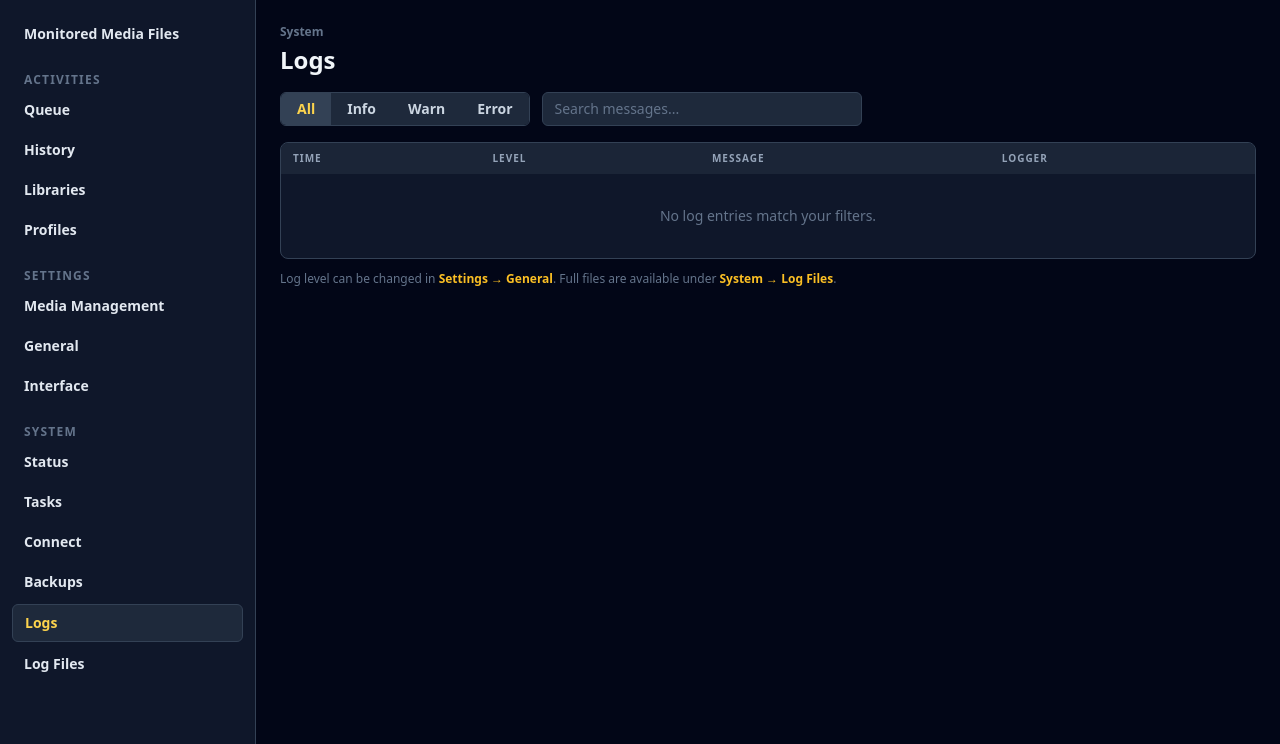
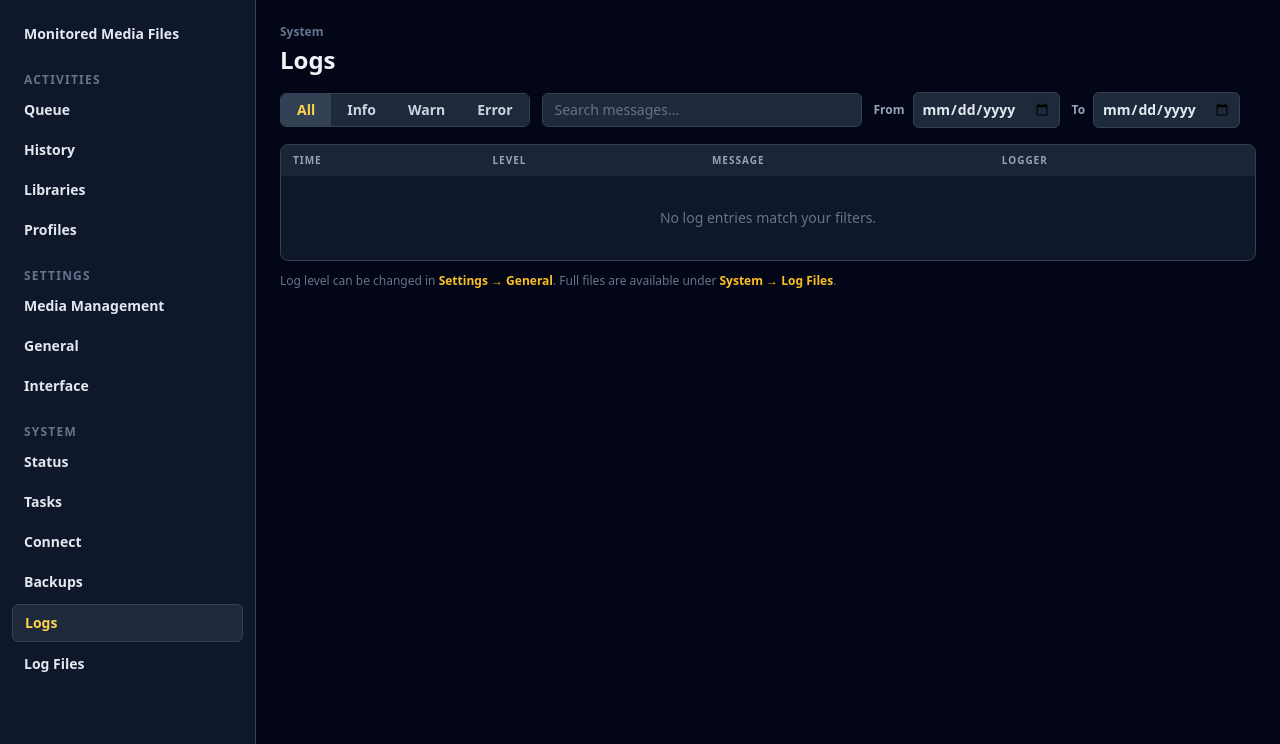
Before and after one commit to aitorti/thresherr, a FastAPI app: page /system/logs in a window 1280 px wide. Shown: the part 56-800 px from the top of the page. Run offline with FastAPI, Linux system fonts and the light colour scheme; data that the repository does not hold is empty; parts of the project's set-up code (start-up, migrations or seed data) failed here and were passed over; some libraries are stand-ins or nearby versions.

Commit message:
feat(logs): date range filters on System -> Logs (Europe/Madrid)
- from_date/to_date inputs (YYYY-MM-DD) interpreted in Europe/Madrid and
  translated to naive-UTC bounds for the query (tzdata available in the
  container; degraded to ignored filter when the zone db is missing)
- HTMX: changing a date reloads the rows keeping level/search/other date;
  search input and Load-more also preserve the date range; level tabs and
  a 'clear dates' link keep/clear the range
- route no longer calls compute_global_stats (template never rendered the
  stats — third audit leftover fully closed)
- i18n en/es +3 keys (logs.from_date/to_date/clear_dates)

```diff
--- a/app/i18n/en.json
+++ b/app/i18n/en.json
@@ -382,5 +382,8 @@
   "connect.err.events_required": "Select at least one event.",
   "connect.err.telegram_fields": "Bot token and chat ID are required for Telegram.",
   "connect.err.url_invalid": "A valid http(s) URL is required for webhooks.",
-  "connect.err.script_required": "A script path is required."
+  "connect.err.script_required": "A script path is required.",
+  "logs.from_date": "From",
+  "logs.to_date": "To",
+  "logs.clear_dates": "Clear dates"
 }
--- a/app/i18n/es.json
+++ b/app/i18n/es.json
@@ -382,5 +382,8 @@
   "connect.err.events_required": "Selecciona al menos un evento.",
   "connect.err.telegram_fields": "El token del bot y el ID del chat son obligatorios para Telegram.",
   "connect.err.url_invalid": "Se requiere una URL http(s) válida para webhooks.",
-  "connect.err.script_required": "La ruta del script es obligatoria."
+  "connect.err.script_required": "La ruta del script es obligatoria.",
+  "logs.from_date": "Desde",
+  "logs.to_date": "Hasta",
+  "logs.clear_dates": "Quitar fechas"
 }
--- a/app/main.py
+++ b/app/main.py
@@ -2006,16 +2006,47 @@ def has_und_language(media: models.MediaFile, fresh: bool = False) -> bool:
 LOGS_PER_PAGE = 50
 
 
+def _madrid_day_bounds(date_str: str) -> tuple[datetime, datetime] | None:
+    """
+    'YYYY-MM-DD' in Europe/Madrid -> (start_utc_naive, end_utc_naive_exclusive).
+    Returns None when the string is invalid or the zone database is
+    unavailable (the filter is then ignored, never crashes).
+    """
+    try:
+        from datetime import timezone as _dt_timezone
+        from zoneinfo import ZoneInfo
+
+        day = datetime.strptime(date_str, "%Y-%m-%d")
+        tz = ZoneInfo("Europe/Madrid")
+        start = day.replace(tzinfo=tz).astimezone(_dt_timezone.utc).replace(tzinfo=None)
+        end = (
+            (day + timedelta(days=1))
+            .replace(tzinfo=tz)
+            .astimezone(_dt_timezone.utc)
+            .replace(tzinfo=None)
+        )
+        return start, end
+    except Exception:
+        return None
+
+
 @app.get("/system/logs", response_class=HTMLResponse)
 async def system_logs(
     request: Request,
     level: str = "all",
     q: str = "",
+    from_date: str = "",
+    to_date: str = "",
     page: int = 1,
     db: Session = Depends(get_db),
 ):
-    """System -> Logs: paginated table with level filter and text search."""
-    stats = compute_global_stats(db)
+    """System -> Logs: paginated table with level filter, text search and
+    date range (from_date/to_date, interpreted in Europe/Madrid)."""
+    # Normalize: only keep parseable dates so echoed inputs stay clean.
+    from_ok = _madrid_day_bounds(from_date) is not None
+    to_ok = _madrid_day_bounds(to_date) is not None
+    from_date = from_date if from_ok else ""
+    to_date = to_date if to_ok else ""
 
     query = db.query(models.Log)
     if level != "all":
@@ -2025,6 +2056,12 @@ async def system_logs(
             query = query.filter(models.Log.level == level.upper())
     if q:
         query = query.filter(models.Log.message.ilike(f"%{q}%"))
+    if from_date:
+        start, _end = _madrid_day_bounds(from_date)
+        query = query.filter(models.Log.time >= start)
+    if to_date:
+        _start, end = _madrid_day_bounds(to_date)
+        query = query.filter(models.Log.time < end)
 
     total = query.count()
     logs = (
@@ -2043,10 +2080,11 @@ async def system_logs(
         request=request,
         name=template_name,
         db=db,
-        **stats,
         logs=logs,
         level=level,
         q=q,
+        from_date=from_date,
+        to_date=to_date,
         page=page,
         has_more=has_more,
     )
--- a/app/templates/_log_rows.html
+++ b/app/templates/_log_rows.html
@@ -35,7 +35,7 @@
   <td colspan="4" class="py-3 text-center">
     <button
       class="px-4 py-1.5 rounded-md bg-slate-800 border border-slate-700 text-sm text-amber-300 font-semibold hover:bg-slate-700 transition-colors"
-      hx-get="/system/logs?level={{ level }}&q={{ q|urlencode }}&page={{ page + 1 }}"
+      hx-get="/system/logs?level={{ level }}&q={{ q|urlencode }}&page={{ page + 1 }}{% if from_date %}&from_date={{ from_date }}{% endif %}{% if to_date %}&to_date={{ to_date }}{% endif %}"
       hx-target="this"
       hx-swap="outerHTML">
       {{ t('logs.load_more') }}
--- a/app/templates/system_logs.html
+++ b/app/templates/system_logs.html
@@ -6,15 +6,15 @@
   <div class="text-xs text-slate-500 font-semibold mb-1">{{ t('nav.system') }}</div>
   <h1 class="text-2xl font-extrabold text-slate-100 mb-4">{{ t('logs.title') }}</h1>
 
-  <!-- Level filter tabs + search -->
+    <!-- Level filter tabs + search + date range -->
   <div class="flex flex-wrap items-center gap-3 mb-4">
     <div class="flex rounded-md overflow-hidden border border-slate-700">
       {% for key, label in [('all', 'logs.filter_all'), ('info', 'logs.filter_info'), ('warn', 'logs.filter_warn'), ('error', 'logs.filter_error')] %}
         {% if level == key %}
-          <a href="/system/logs?level={{ key }}&q={{ q|urlencode }}"
+          <a href="/system/logs?level={{ key }}&q={{ q|urlencode }}{% if from_date %}&from_date={{ from_date }}{% endif %}{% if to_date %}&to_date={{ to_date }}{% endif %}"
              class="px-4 py-1.5 text-sm font-semibold bg-slate-700 text-amber-300">{{ t(label) }}</a>
         {% else %}
-          <a href="/system/logs?level={{ key }}&q={{ q|urlencode }}"
+          <a href="/system/logs?level={{ key }}&q={{ q|urlencode }}{% if from_date %}&from_date={{ from_date }}{% endif %}{% if to_date %}&to_date={{ to_date }}{% endif %}"
              class="px-4 py-1.5 text-sm font-semibold bg-slate-800 text-slate-300 hover:bg-slate-700 transition-colors">{{ t(label) }}</a>
         {% endif %}
       {% endfor %}
@@ -31,7 +31,29 @@
       hx-trigger="keyup changed delay:400ms"
       hx-target="#log-table"
       hx-swap="innerHTML"
+      hx-include="#log-from, #log-to"
       hx-push-url="true">
+
+    <label class="flex items-center gap-2 text-xs font-semibold text-slate-400">
+      {{ t('logs.from_date') }}
+      <input id="log-from" type="date" name="from_date" value="{{ from_date }}"
+             class="px-2 py-1.5 rounded-md bg-slate-800 border border-slate-700 text-sm text-slate-200 focus:outline-none focus:border-amber-500"
+             hx-get="/system/logs?level={{ level }}" hx-vals='{"page": 1}'
+             hx-trigger="change" hx-target="#log-table" hx-swap="innerHTML"
+             hx-include="#log-to" hx-push-url="true">
+    </label>
+    <label class="flex items-center gap-2 text-xs font-semibold text-slate-400">
+      {{ t('logs.to_date') }}
+      <input id="log-to" type="date" name="to_date" value="{{ to_date }}"
+             class="px-2 py-1.5 rounded-md bg-slate-800 border border-slate-700 text-sm text-slate-200 focus:outline-none focus:border-amber-500"
+             hx-get="/system/logs?level={{ level }}" hx-vals='{"page": 1}'
+             hx-trigger="change" hx-target="#log-table" hx-swap="innerHTML"
+             hx-include="#log-from" hx-push-url="true">
+    </label>
+    {% if from_date or to_date %}
+      <a href="/system/logs?level={{ level }}&q={{ q|urlencode }}"
+         class="text-xs font-semibold text-slate-400 hover:text-amber-300 underline">✕ {{ t('logs.clear_dates') }}</a>
+    {% endif %}
   </div>
 
   <!-- Log table -->
```
